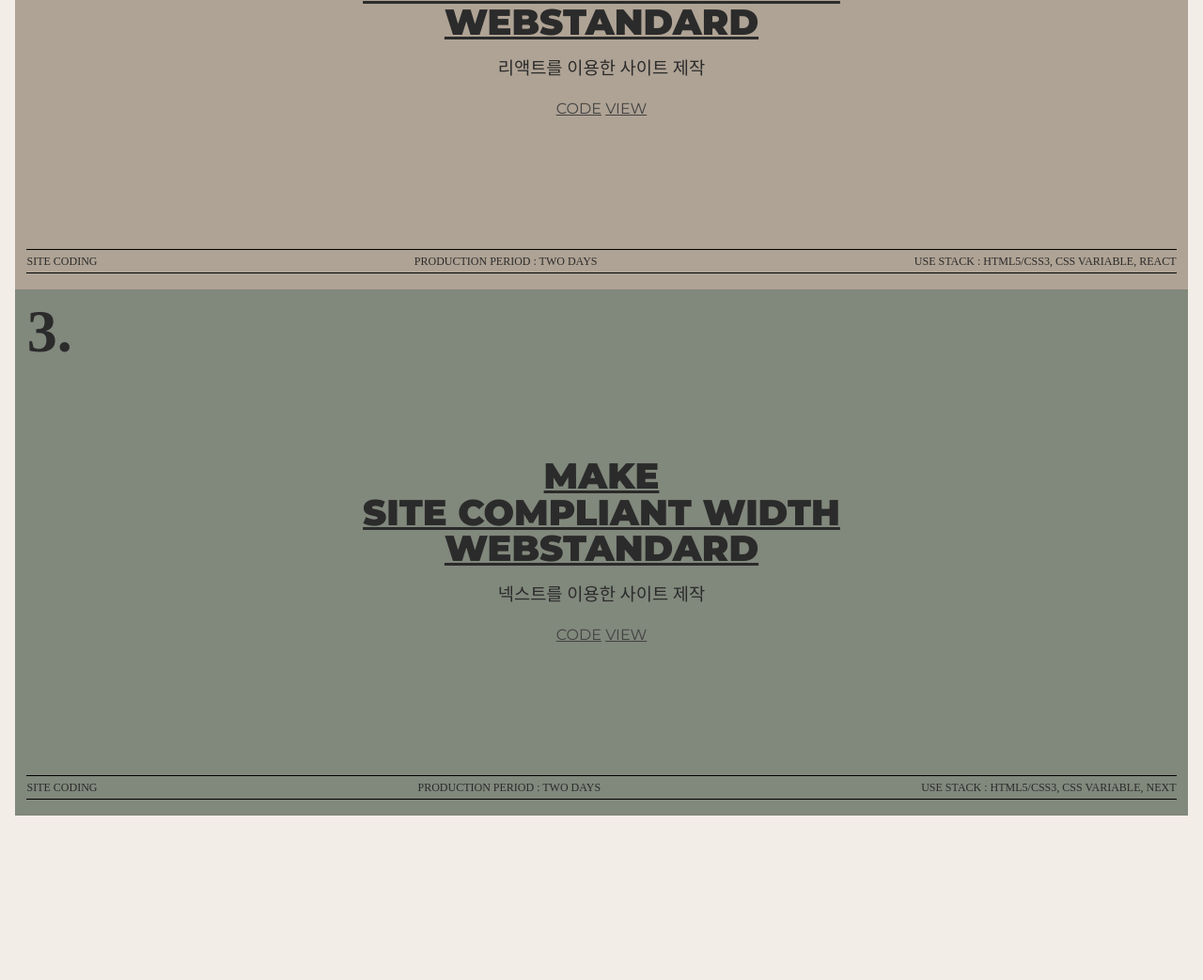
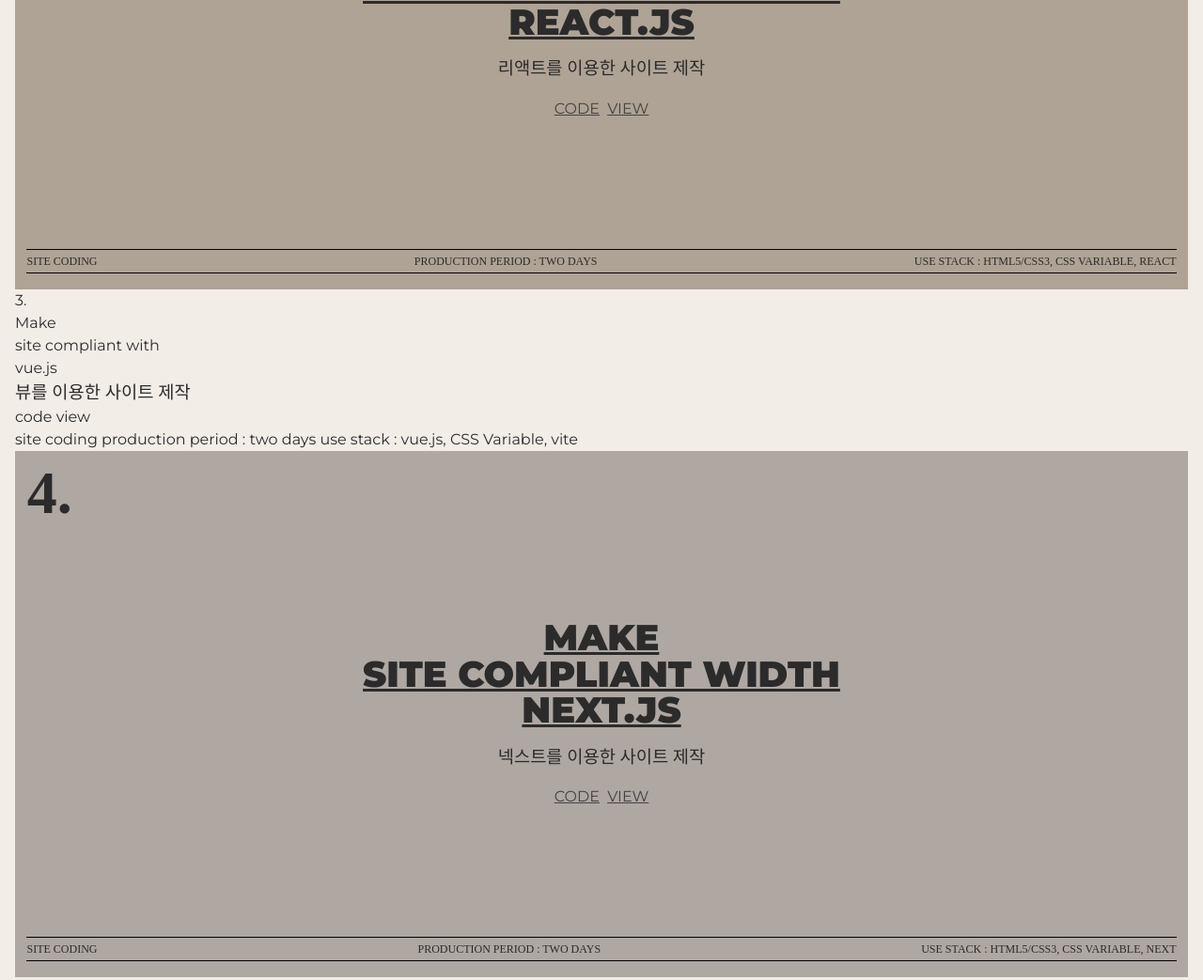
Before and after one commit to joon6390/PortFolio-Vite, a website built with Vite: page src/index.html in a window 1280 px wide. Shown: the part 3204-4247 px from the top of the page at 94% size. Built offline with nearby package versions, Linux system fonts and the light colour scheme; some packages are replaced by stand-ins of ours; a small style sheet from the web is missing; a web font is replaced by a local one.

Commit message:
수정 사항 반영

```diff
--- a/src/assets/css/section/site.css
+++ b/src/assets/css/section/site.css
@@ -42,6 +42,10 @@
     background-color: var(--subBg300);
     top: 220px;
 }
+.site__item.s4 {
+    background-color: var(--subBg400);
+    top: 240px;
+}
 .site__item .num {
     font-size: 5vw;
     line-height: 1;
@@ -73,6 +77,7 @@
     color: var(--black200);
     font-size: 1rem;
     transition: all 0.3s;
+    margin: 0 2px;
 }
 .site__item .btn a:hover {
     color: var(--black);
@@ -114,6 +119,12 @@
     .site__item.s3 {
         top: 180px;
     }
+    .site__item.s3 {
+        top: 180px;
+    }
+    .site__item.s4 {
+        top: 200px;
+    }
     .site__item .num {
         font-size: 80px;
         left: 20px;
--- a/src/index.html
+++ b/src/index.html
@@ -143,7 +143,7 @@
                         <div class="text">
                             <div>make</div>
                             <div>site compliant width</div>
-                            <div>webstandard</div>
+                            <div>vite</div>
                         </div>
                         <h3 class="title">
                             VITE를 이용한 사이트 제작
@@ -163,7 +163,7 @@
                         <div class="text">
                             <div>make</div>
                             <div>site compliant width</div>
-                            <div>webstandard</div>
+                            <div>react.js</div>
                         </div>
                         <h3 class="title">
                             리액트를 이용한 사이트 제작
@@ -178,12 +178,30 @@
                             <span>use stack : html5/css3, CSS Variable, React</span>
                         </div>
                     </article>
-                    <article class="site__item s3">
-                        <span class="num">3.</span>
+                    <article className="site__item s3">
+                        <span className="num">3.</span>
+                        <div className="text">
+                            <div>Make</div>
+                            <div>site compliant with</div>
+                            <div>vue.js</div>
+                        </div>
+                        <h3 className="title">뷰를 이용한 사이트 제작</h3>
+                        <div className="btn">
+                            <a href="https://github.com/joon6390/port-vue">code</a>
+                            <a href="https://port-vue.netlify.app/">view</a>
+                        </div>
+                        <div className="info">
+                            <span>site coding</span>
+                            <span>production period : two days</span>
+                            <span>use stack : vue.js, CSS Variable, vite</span>
+                        </div>
+                    </article>
+                    <article class="site__item s4">
+                        <span class="num">4.</span>
                         <div class="text">
                             <div>make</div>
                             <div>site compliant width</div>
-                            <div>webstandard</div>
+                            <div>next.js</div>
                         </div>
                         <h3 class="title">
                             넥스트를 이용한 사이트 제작
```
